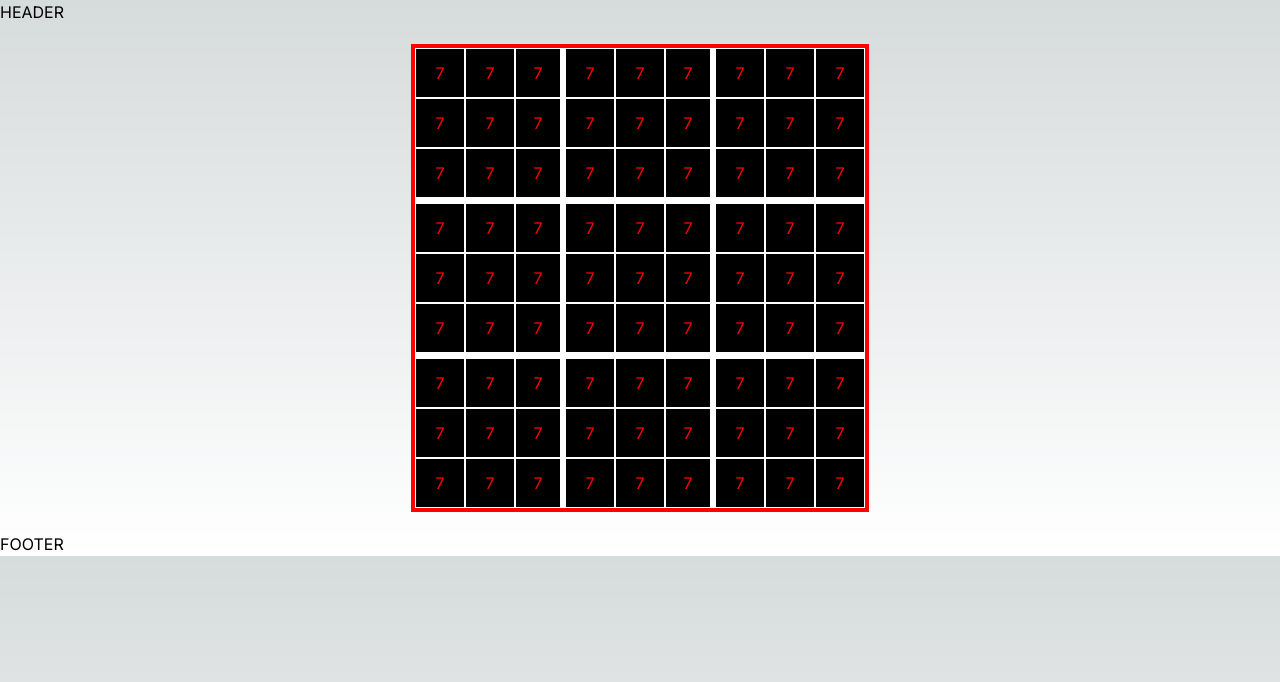
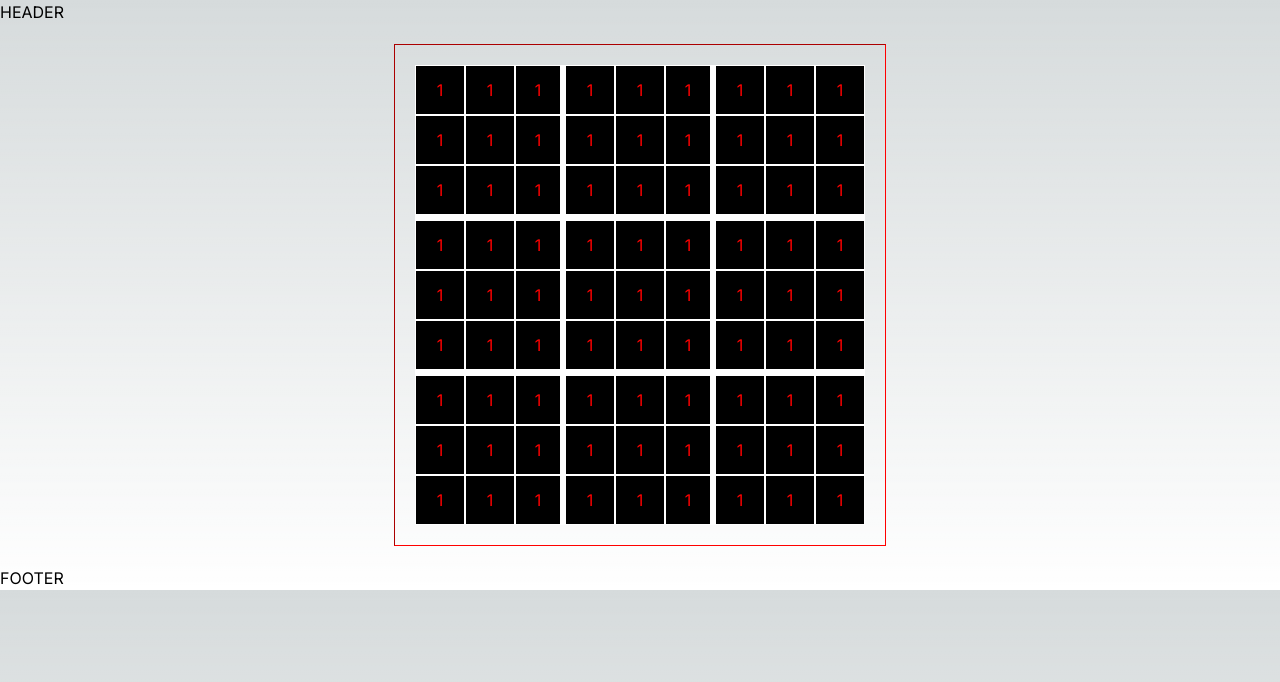
Before and after one commit to kk-mbugua/sudoku, a Next.js app in the folder front_end/: page / in a window 1280 px wide. Shown: the top 682 px of the page. Built offline with nearby package versions, Linux system fonts and the light colour scheme.

Commit message:
define board type

```diff
--- /dev/null
+++ b/front_end/app/lib/definitions.ts
@@ -0,0 +1,2 @@
+// Define the type for the board state
+export type BoardType = (number | undefined)[][];
--- /dev/null
+++ b/front_end/app/lib/generateBoard.tsx
@@ -0,0 +1,5 @@
+
+export default function generateBoard (){
+    const board = new Array(9).fill(Array(9).fill(1))
+    return board
+}
--- a/front_end/app/ui/board.tsx
+++ b/front_end/app/ui/board.tsx
@@ -1,18 +1,27 @@
 "use client";
 
-import { useState } from "react"
+import { useState, useEffect } from "react"
+import generateBoard from "../lib/generateBoard"
 import Cell from "./cell"
 
 function Board() {
-   const [board, setBoard] = useState(Array(9).fill(Array(9).fill(7)));
+   const [board, setBoard] = useState<(number | undefined)[][]>([]);
+
+   useEffect(() => {
+    const initialBoard: number[][] = generateBoard();
+    setBoard(initialBoard);
+  }, []);
+
    const tiles = board.map((row, rowIndex) => {
-    const cells = row.map((cell: number | undefined, colIndex: any) => {
-        return <Cell value={cell} key={`${rowIndex},${colIndex}`}/>
+    const cells = row.map((cell: number | undefined, colIndex: number) => {
+        return <Cell value={cell} key={`${rowIndex}-${colIndex}`}/>
     })
     return (
-        <div className="row flex flex-row">{cells}</div>
+        <div className="row flex flex-row" key={rowIndex}>{cells}</div>
     )
    })
+
+   console.log("board:", board)
 return (
     <div className="board">
         {tiles}
--- a/front_end/app/ui/cell.tsx
+++ b/front_end/app/ui/cell.tsx
@@ -1,9 +1,8 @@
 
 function Cell({value}: {value: number|undefined}) {
-
     return (
         <div className="cell flex flex-row justify-center items-center">
-            {value ? value : "6"}
+            {value ? value : ""}
         </div>
     )
 }
--- a/front_end/app/ui/global.css
+++ b/front_end/app/ui/global.css
@@ -36,7 +36,8 @@ body {
   width: fit-content;
   block-size: fit-content;
   margin: 20px;
-  border: 4px solid red;
+  padding: 20px;
+  border: 1px inset red;
 }
 
 .row {
```
